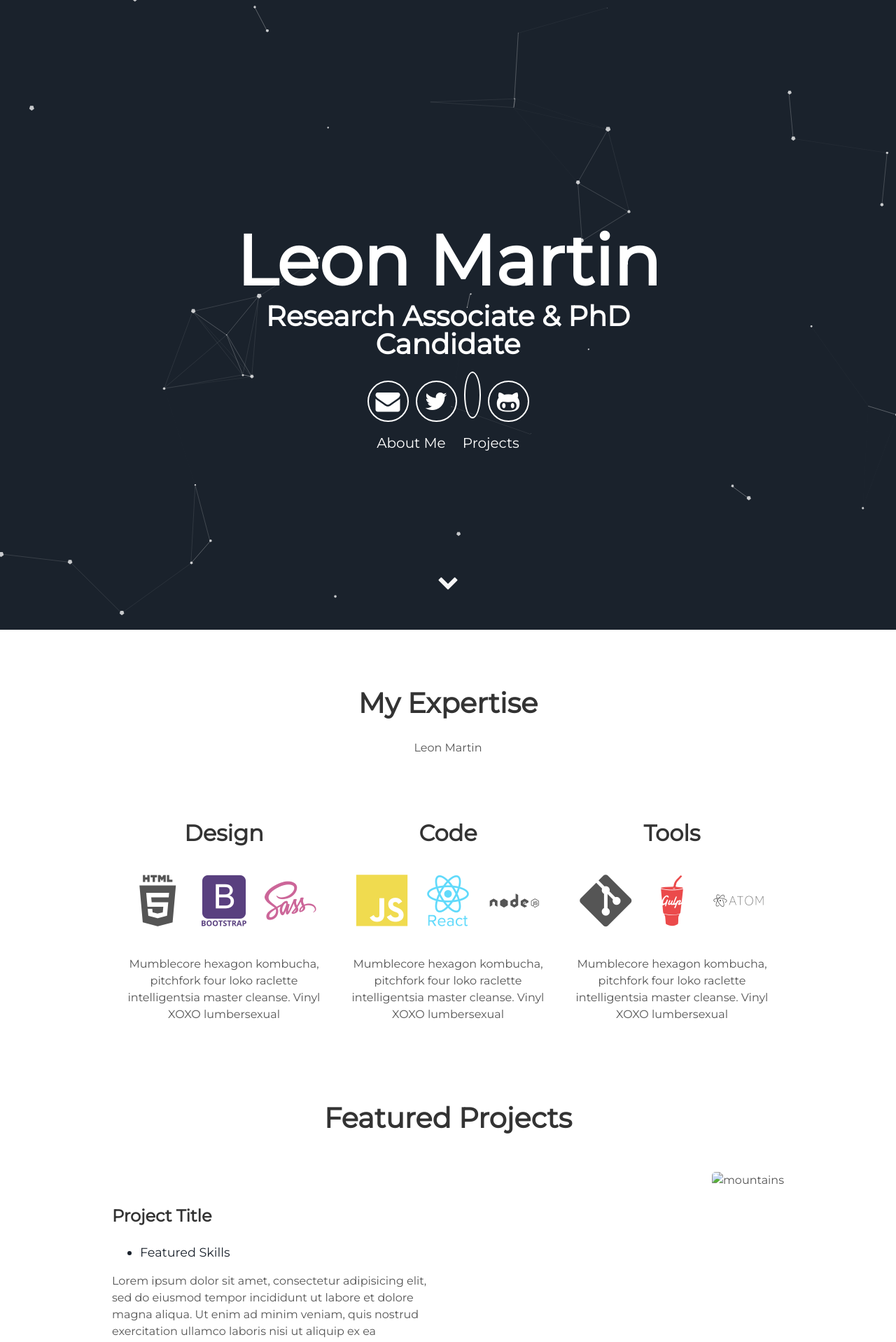
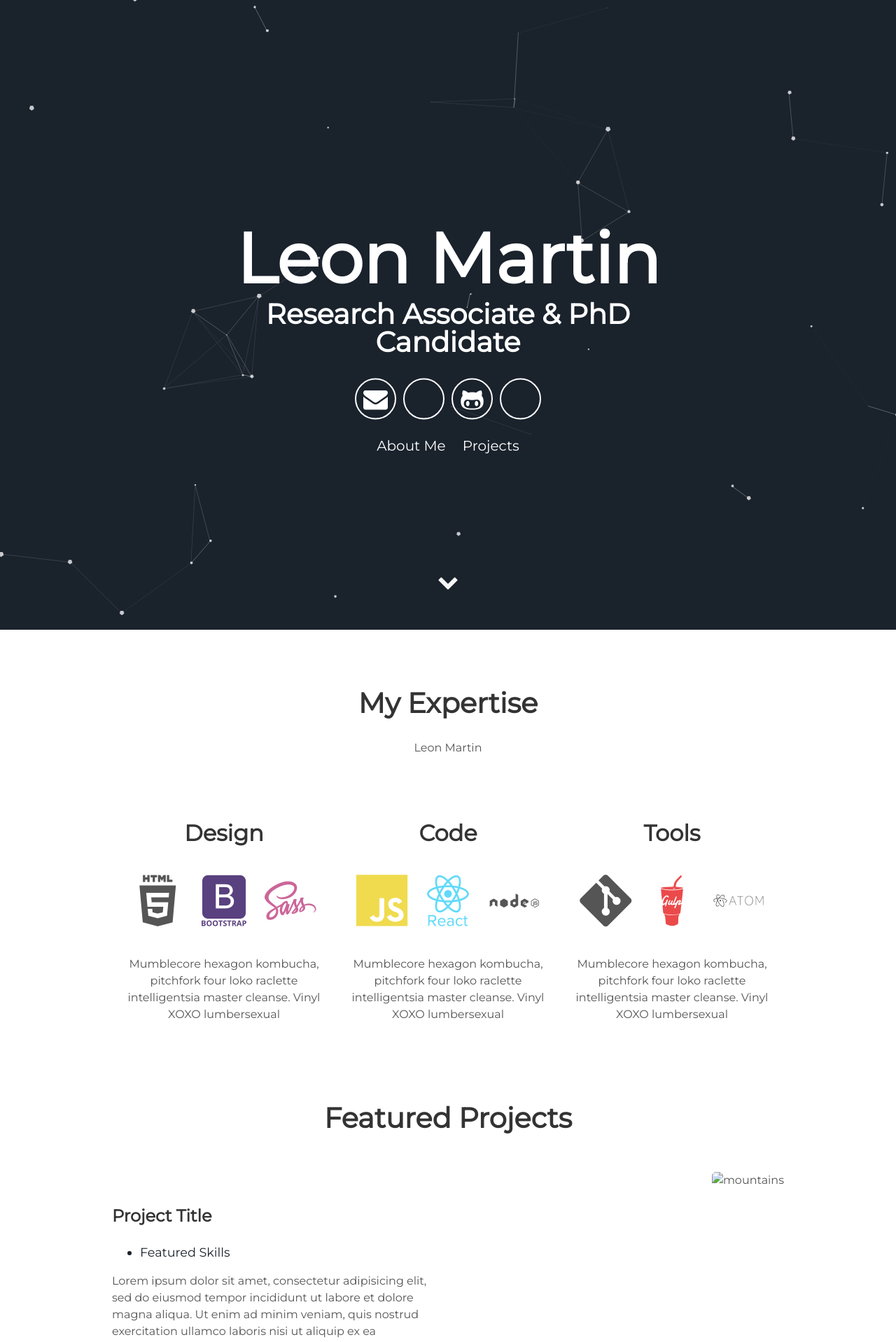
Before and after one commit to leonmartin/leonmartin.github.io, a Jekyll site: the page built from index.html, in a window 1280 px wide. Shown: the top 1918 px of the page at 70% size. Built offline with Jekyll 4.4.1, drawn with Linux system fonts in a browser that asks for light colours.

Commit message:
fixed missing icon

```diff
--- a/_config.yml
+++ b/_config.yml
@@ -1,5 +1,5 @@
 # Site settings
-title: Leon Martin's Homepage.
+title: Leon Martin's Homepage
 description: This page contains links to Leon Martin's web appearances.
 
 # User settings
--- a/_includes/header.html
+++ b/_includes/header.html
@@ -6,9 +6,9 @@
       </h1>
       <div class="header-icons">
         <a aria-label="Send email" href="#"><i class="icon fa fa-envelope"></i></a>
-        <a aria-label="My Twitter" target="_blank" href="#"><i class="icon fa fa-twitter" aria-hidden="true"></i></a>
-        <a aria-label="My Google Plus" target="_blank" href="#"><i class="icon fab fa-linkedin-in" aria-hidden="true"></i></a>
+        <a aria-label="My LinkedIn" target="_blank" href="#"><i class="icon fa fa-linkedin-in" aria-hidden="true"></i></a>
         <a aria-label="My Github" target="_blank" href="#"><i class="icon fa fa-github-alt" aria-hidden="true"></i></a>
+        <a aria-label="My ORCID" target="_blank" href="#"><i class="icon fa fa-orcid" aria-hidden="true"></i></a>
       </div>
       <div class="header-links">
         <a class="link" href="#about" data-scroll>About Me</a>
```
